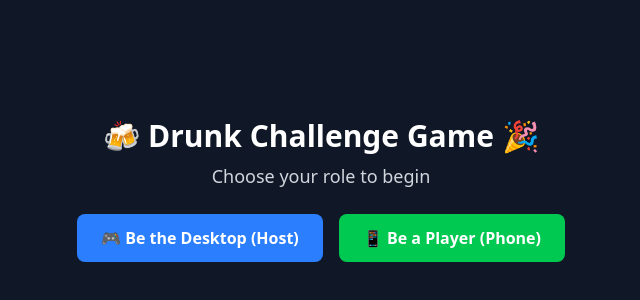
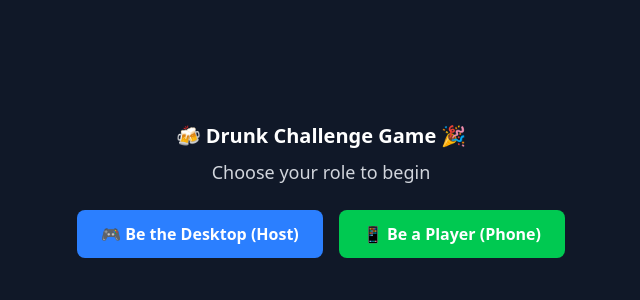
Before and after one commit to niawjunior/p2p-game-hub, a Next.js app: page / in a window 1280 px wide. Shown: the part 210-510 px from the top of the page, without its empty margins (319-959 px from the left). Built offline with nearby package versions, Linux system fonts and the light colour scheme.

Commit message:
feat: game

```diff
--- a/app/desktop/page.tsx
+++ b/app/desktop/page.tsx
@@ -58,6 +58,7 @@ export default function DesktopPage() {
   const [startSpin, setStartSpin] = useState(false);
   const [spinTime, setSpinTime] = useState(5000); // Default spin time
   const [spinCount, setSpinCount] = useState(10); // Default number of spins
+  const [prizeNumber, setPrizeNumber] = useState(0);
 
   useEffect(() => {
     if (!peer) {
@@ -85,13 +86,16 @@ export default function DesktopPage() {
 
   const initiateSpin = (force: number) => {
     console.log("Force:", force);
+    const randomPrizeNumber = Math.floor(Math.random() * challenges.length);
+    setPrizeNumber(randomPrizeNumber); // Store the selected prize index
+
     setSpinTime(3000 + force * 500); // Adjust spin time based on force
     setSpinCount(5 + Math.floor(force * 3)); // More force = more spins
     setStartSpin(true);
   };
 
-  const handleSpinCompleted = (option: Option) => {
-    setSelectedChallenge(option.text);
+  const handleSpinCompleted = () => {
+    setSelectedChallenge(challenges[prizeNumber].text); // Use stored prize index
     setStartSpin(false);
   };
 
--- a/app/globals.css
+++ b/app/globals.css
@@ -23,3 +23,8 @@ canvas {
   width: 100% !important;
   height: 100% !important;
 }
+
+html {
+  padding: 0;
+  margin: 0;
+}
--- a/app/page.tsx
+++ b/app/page.tsx
@@ -5,8 +5,8 @@ export default function Home() {
   const router = useRouter();
 
   return (
-    <div className="flex flex-col items-center justify-center h-screen bg-gray-900 text-white">
-      <h1 className="text-3xl font-bold">🍻 Drunk Challenge Game 🎉</h1>
+    <div className="flex flex-col items-center justify-center h-screen overflow-hidden bg-gray-900 text-white p-2">
+      <h1 className="text-xl font-bold">🍻 Drunk Challenge Game 🎉</h1>
       <p className="mt-2 text-lg text-gray-300">Choose your role to begin</p>
 
       <div className="mt-6 flex space-x-4">
```
